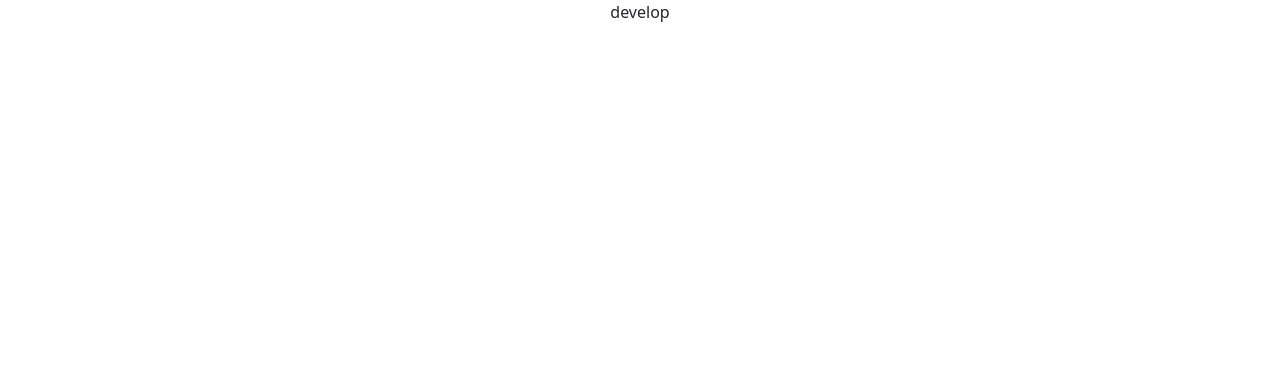
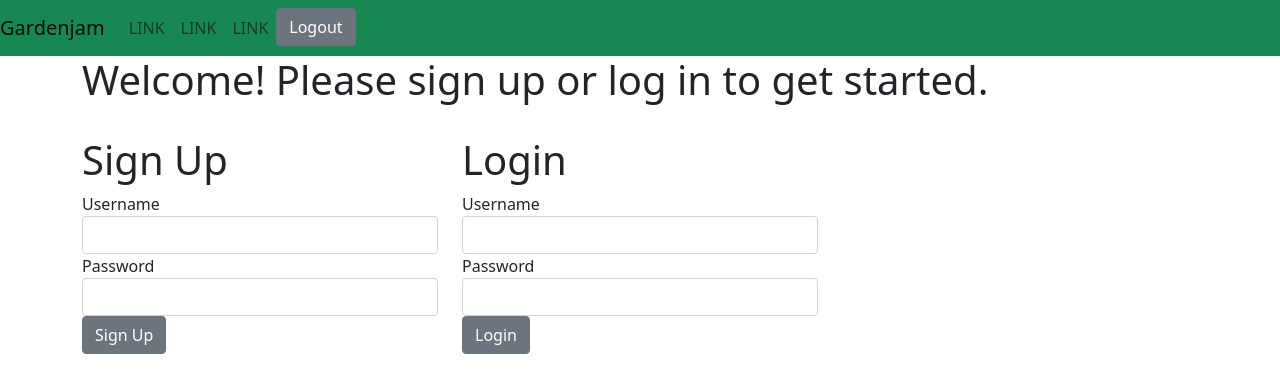
Before and after one commit to Mariabruner/gardenjam_client, a React (Create React App) app: page / in a window 1280 px wide. Shown: the top 392 px of the page. Built offline with nearby package versions, Linux system fonts and the light colour scheme.

Commit message:
kj added basic navbar and login/signup page

```diff
--- a/src/App.js
+++ b/src/App.js
@@ -1,14 +1,41 @@
-import logo from './logo.svg';
-import React from 'react'
+import React, { Component, useEffect, useState } from 'react'
+import Sitebar from './home/Navbar';
+import Auth from './auth/Auth';
+import HomePage from './home/Home'
 import 'bootstrap/dist/css/bootstrap.css'
 import './App.css';
 
 function App() {
+const [sessionToken, setSessionToken] = useState('');
+
+useEffect(() => {
+  if (localStorage.getItem('token')){
+    setSessionToken(localStorage.getItem('token'))
+  }
+}, [])
+
+const updateToken = (newToken) => {
+  localStorage.setItem('token', newToken);
+  setSessionToken(newToken);
+  console.log(sessionToken);
+}
+
+const clearToken = () => {
+  localStorage.clear();
+  setSessionToken('');
+}
+
+const protectedViews = () => {
+  return (sessionToken === localStorage.getItem('token') ? <HomePage token={sessionToken}/>
+  : <Auth updateToken={updateToken}/>)
+}
+
   return(
-    <div className='App'>
-      develop
+    <div>
+      <Sitebar clickLogout={clearToken}/>
+      {protectedViews()}
     </div>
-  )
+  );
 }
 
 export default App;
--- /dev/null
+++ b/src/auth/Auth.js
@@ -0,0 +1,24 @@
+import React from 'react';
+import { Container, Row, Col } from 'reactstrap';
+import Signup from './Signup';
+import Login from './Login';
+
+const Auth = (props) => {
+    return (
+        <Container className="auth-container">
+
+            <h1> Welcome! Please sign up or log in to get started. </h1>
+            <br></br>
+            <Row>
+                <Col md="4">
+                    <Signup updateToken={props.updateToken}/>
+                </Col>
+                <Col md="4" className="login-col">
+                    <Login updateToken={props.updateToken}/>
+                </Col>
+            </Row>
+        </Container>
+    )
+}
+
+export default Auth;
--- /dev/null
+++ b/src/auth/Login.js
@@ -0,0 +1,42 @@
+import React, {useState} from 'react';
+import {Form, FormGroup, Label, Input, Button } from 'reactstrap';
+
+const Login = (props) => {
+    const [username, setUsername] = useState('');
+    const [password, setPassword] = useState('');
+
+    const handleSubmit = (event) => {
+        event.preventDefault();
+        fetch("http://localhost:3000/user/login", {
+            method: 'POST',
+            body: JSON.stringify({user:{username: username, password: password}}),
+            headers: new Headers({
+                'Content-Type': 'application/json'
+            })
+        }).then(
+            (response) => response.json()
+        ).then((data) => {
+            props.updateToken(data.sessionToken)
+        })
+    }
+    return (
+        <div>
+            <h1>Login</h1>
+            <Form onSubmit={handleSubmit}>
+                <FormGroup>
+                    <Label htmlFor = "username">Username</Label>
+                    <Input onChange={(e) => setUsername(e.target.value)} name="username"/>
+                </FormGroup>
+                <FormGroup>
+                    <Label htmlFor="password">Password</Label>
+                    <Input onChange={(e) => setPassword(e.target.value)} name="password" value={password}/>
+                </FormGroup>
+                <Button type="submit">Login</Button>
+
+            </Form>
+        </div>
+    )
+
+}
+
+export default Login;
--- /dev/null
+++ b/src/auth/Signup.js
@@ -0,0 +1,43 @@
+import React, {useState} from 'react';
+import {Form, FormGroup, Label, Input, Button } from 'reactstrap';
+
+const Signup = (props) => {
+    const [username, setUsername] = useState('');
+    const [password, setPassword] = useState('');
+
+    let handleSubmit = (event) => {
+        event.preventDefault();
+        fetch("http://localhost:3000/user/register", {
+            method: 'POST',
+            body: JSON.stringify({user:{username: username, password: password}}),
+            headers: new Headers({
+                'Content-Type': 'application/json'
+            })
+        }).then(
+            (response) => response.json()
+            ).then((data) => {
+                props.updateToken(data.sessionToken)
+            })
+    }
+
+    return(
+        <div>
+        <h1>Sign Up</h1>
+        <Form onSubmit={handleSubmit}>
+            <FormGroup>
+                <Label htmlFor="username">Username</Label>
+                <Input onChange={(e) => setUsername(e.target.value)} name="username" value={username} />
+
+
+            </FormGroup>
+            <FormGroup>
+                <Label htmlFor="password">Password</Label>
+                <Input onChange={(e) => setPassword(e.target.value)} name="password" value={password}/>
+            </FormGroup>
+            <Button type="submit">Sign Up</Button>
+        </Form>
+        </div>
+    )
+}
+
+export default Signup;
--- /dev/null
+++ b/src/home/Home.js
@@ -0,0 +1,12 @@
+import React from 'react';
+
+
+const HomePage = (props) => {
+    return(
+        <div>
+            <h1>Welcome to our site!</h1>
+        </div>
+    )
+}
+
+export default HomePage;
--- /dev/null
+++ b/src/home/Navbar.js
@@ -0,0 +1,34 @@
+import React, {useState} from 'react';
+import {Collapse, Navbar, NavLink, NavbarToggler, NavbarBrand, Nav, NavItem, Button} from 'reactstrap';
+
+const Sitebar = (props) => {
+    const [isOpen, setIsOpen] = useState(false);
+    const toggle = () => {
+        let newIsOpen = !isOpen;
+        setIsOpen(newIsOpen);
+    }
+    return (
+        <Navbar color="success" light expand="md">
+            <NavbarBrand href="/">Gardenjam</NavbarBrand>
+            <NavbarToggler onClick={toggle}/>
+            <Collapse isOpen={isOpen} navbar>
+                <Nav className='m1-auto' navbar>
+                   <NavItem>
+                        <NavLink href="#">LINK</NavLink>
+                    </NavItem>
+                    <NavItem>
+                        <NavLink href="#">LINK</NavLink>
+                    </NavItem>
+                    <NavItem>
+                        <NavLink href="#">LINK</NavLink>
+                    </NavItem>
+                    <NavItem class="logout">
+                        <Button onClick={props.clickLogout}>Logout</Button>
+                    </NavItem>
+                </Nav>
+            </Collapse>
+        </Navbar>
+    )
+}
+
+export default Sitebar;
```
Also changed, not shown: src/App.css (line endings or trailing spaces).
